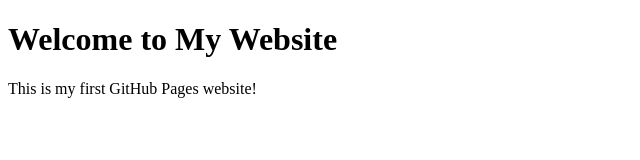
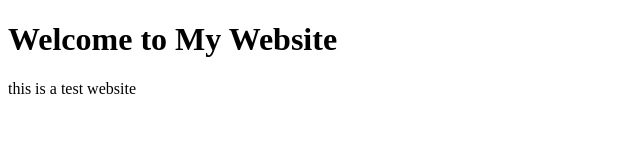
Before and after one commit to GITCOMMUSER/amini.github.io, a plain HTML site: page index.html in a window 1280 px wide. Shown: the whole page, without its empty margins (0-640 px from the left). Drawn offline with Linux system fonts and the light colour scheme.

Commit message:
a test update

```diff
--- a/index.html
+++ b/index.html
@@ -7,6 +7,6 @@
 </head>
 <body>
     <h1>Welcome to My Website</h1>
-    <p>This is my first GitHub Pages website!</p>
+    <p>this is a test website</p>
 </body>
 </html>
```
